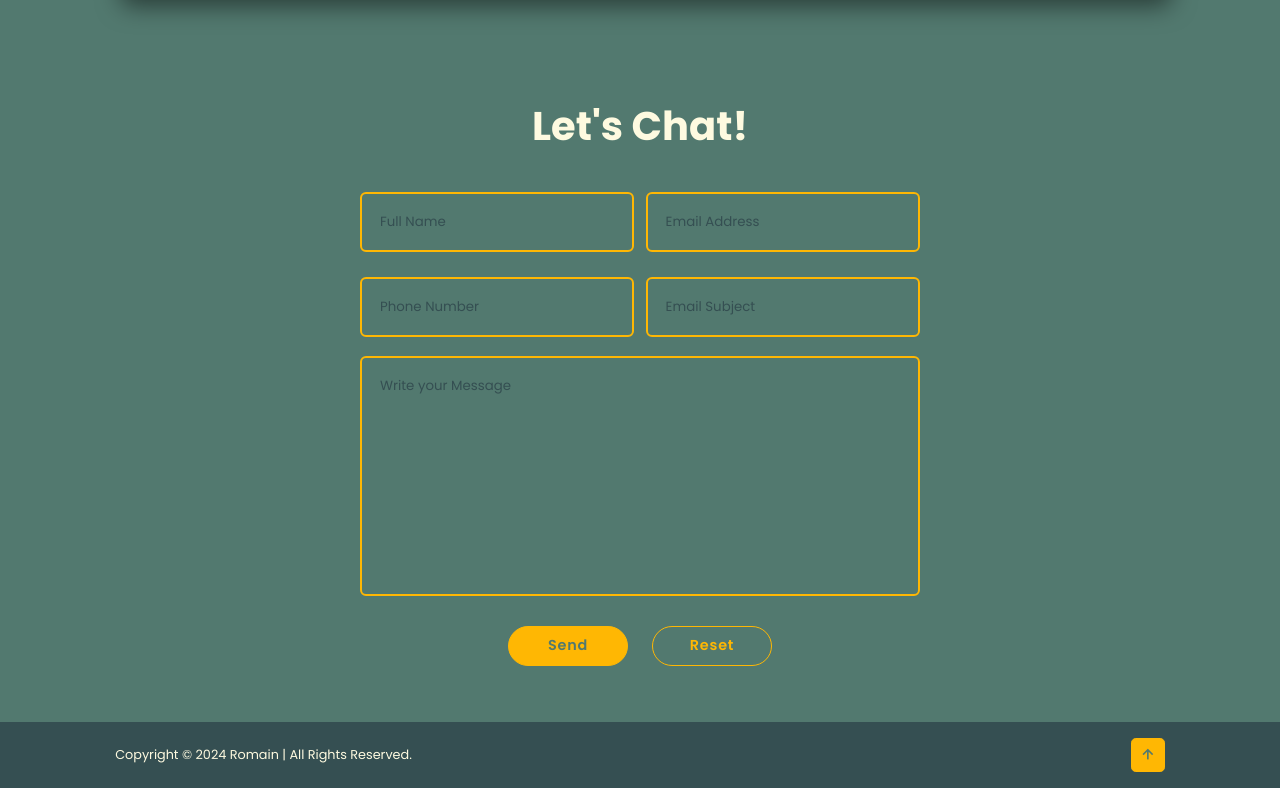
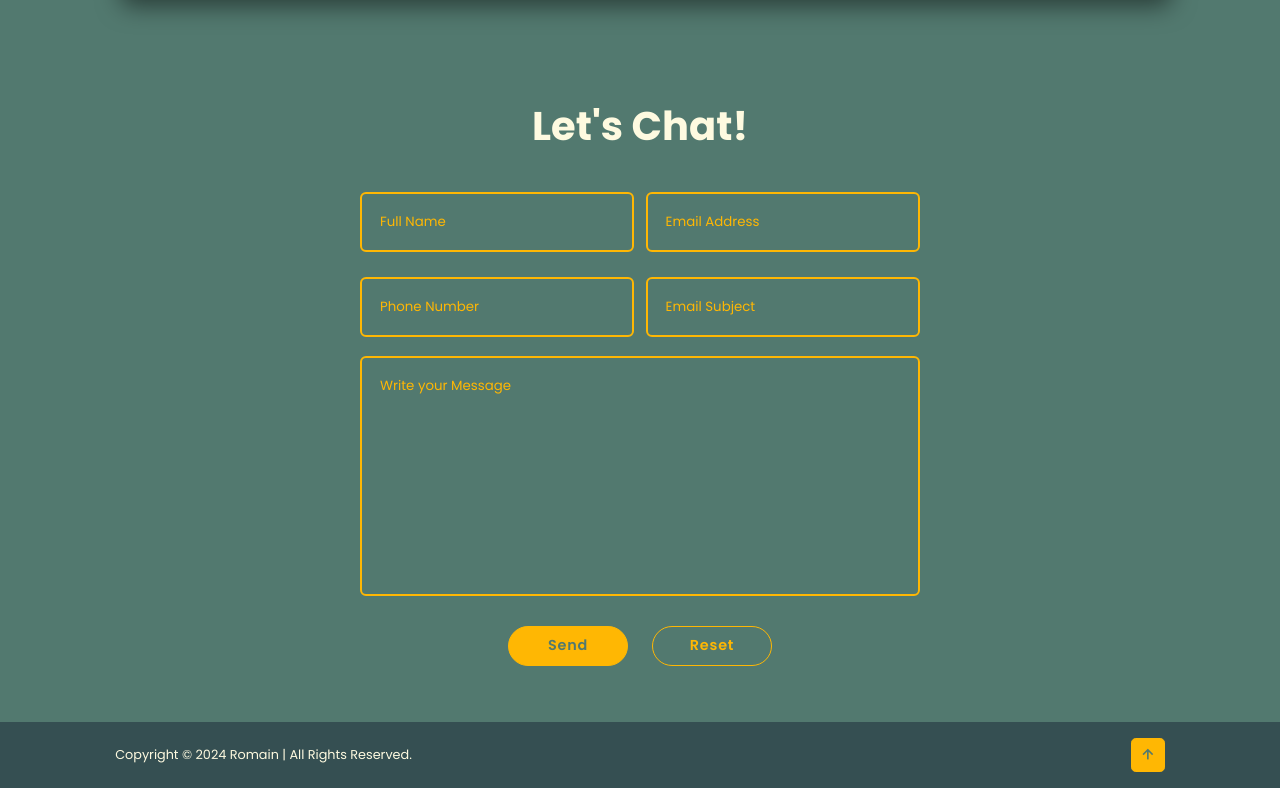
Before and after one commit to RomainBoiret/My_web_site.html, a plain HTML site: page index.html in a window 1280 px wide. Shown: the part 3560-4348 px from the top of the page. Drawn offline with nearby package versions, Linux system fonts and the light colour scheme; some packages are replaced by stand-ins of ours; no server answers; a script that the page names is missing.

Commit message:
Update style.css

```diff
--- a/styles/style.css
+++ b/styles/style.css
@@ -769,7 +769,7 @@ section {
 }
 
 .field .item::placeholder {
-    color: var(--main-color);
+    color: var(--second-bg-color);
 }
 
 .field .error-txt {
```
